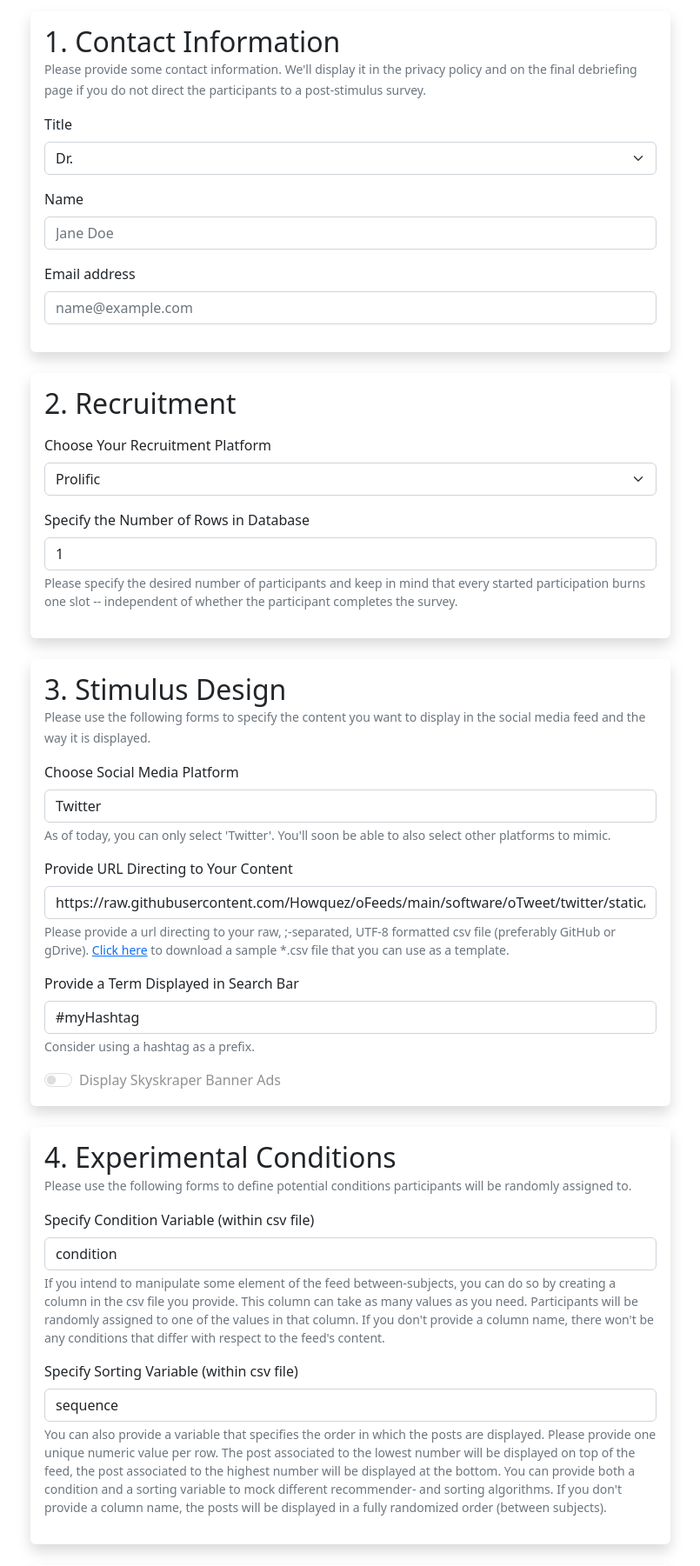
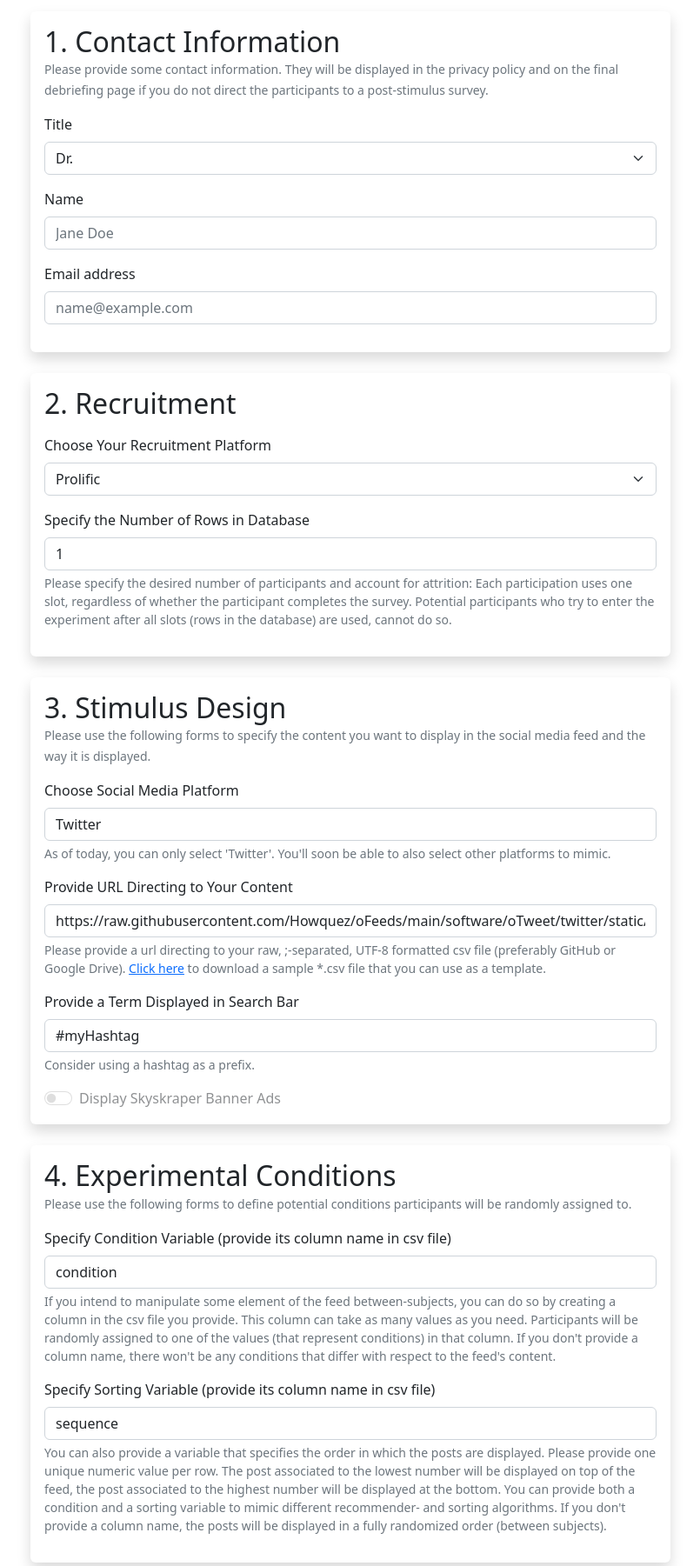
Before and after one commit to Howquez/oFeeds-config, a Flask app: page / in a window 1280 px wide. Shown: the part 59-1860 px from the top of the page at 87% size, without its empty margins (237-1042 px from the left). Run offline with Flask 3, Linux system fonts and the light colour scheme.

Commit message:
rewrite some instructions

```diff
--- a/templates/index.html
+++ b/templates/index.html
@@ -31,7 +31,7 @@
                     </h5>
                     <p class="card-text text-muted">
                         <small>
-                            Please provide some contact information. We'll display it in the privacy policy and
+                            Please provide some contact information. They will be displayed in the privacy policy and
                             on the final debriefing page if you do not direct the participants to a post-stimulus survey.
                         </small>
                     </p>
@@ -82,8 +82,10 @@
                             <label for="participant_number" class="form-label">Specify the Number of Rows in Database</label>
                             <input type="number" class="form-control w-100" id="participant_number" aria-describedby="participant_help" value="1" min="0">
                             <div id="participant_help" class="form-text">
-                                Please specify the desired number of participants and keep in mind that every started
-                                participation burns one slot -- independent of whether the participant completes the survey.
+                                Please specify the desired number of participants and account for attrition:
+                                Each participation uses one slot, regardless of whether the participant completes the survey.
+                                Potential participants who try to enter the experiment after all slots (rows in the database)
+                                are used, cannot do so.
                             </div>
                         </div>
                     </form>
@@ -114,7 +116,7 @@
                             <label for="content_url" class="form-label">Provide URL Directing to Your Content</label>
                             <input type="text" class="form-control" id="content_url" aria-describedby="url_help" value="https://raw.githubusercontent.com/Howquez/oFeeds/main/software/oTweet/twitter/static/data/sample_tweets.csv">
                             <div id="url_help" class="form-text">
-                                Please provide a url directing to your raw, ;-separated, UTF-8 formatted csv file (preferably GitHub or gDrive).
+                                Please provide a url directing to your raw, ;-separated, UTF-8 formatted csv file (preferably GitHub or Google Drive).
                                 <a href="{{ url_for('static', filename='sample_feed.csv') }}" download="sample_feed.csv">Click here</a>
                                 to download a sample *.csv file that you can use as a template.
 
@@ -148,25 +150,25 @@
                     </p>
                     <form>
                         <div class="mb-3">
-                            <label for="condition_col" class="form-label">Specify Condition Variable (within csv file)</label>
+                            <label for="condition_col" class="form-label">Specify Condition Variable (provide its column name in csv file)</label>
                             <input type="text" class="form-control" id="condition_col" aria-describedby="col_help" value="condition">
                             <div id="col_help" class="form-text">
                                 If you intend to manipulate some element of the feed between-subjects, you can do so by creating
                                 a column in the csv file you provide. This column can take as many values as you need.
-                                Participants will be randomly assigned to one of the values in that column.
+                                Participants will be randomly assigned to one of the values (that represent conditions) in that column.
                                 If you don't provide a column name, there won't be any conditions that differ with respect to
                                 the feed's content.
                             </div>
                         </div>
                         <div class="mb-3">
-                            <label for="sort_by" class="form-label">Specify Sorting Variable (within csv file)</label>
+                            <label for="sort_by" class="form-label">Specify Sorting Variable (provide its column name in csv file)</label>
                             <input type="text" class="form-control" id="sort_by" aria-describedby="sort_help" value="sequence">
                             <div id="sort_help" class="form-text">
                                 You can also provide a variable that specifies the order in which the posts are displayed.
                                 Please provide one unique numeric value per row. The post associated to the lowest number will
                                 be displayed on top of the feed, the post associated to the highest number will be displayed
                                 at the bottom.
-                                You can provide both a condition and a sorting variable to mock different recommender- and
+                                You can provide both a condition and a sorting variable to mimic different recommender- and
                                 sorting algorithms. If you don't provide a column name, the posts will be displayed in a fully
                                 randomized order (between subjects).
                             </div>
```
